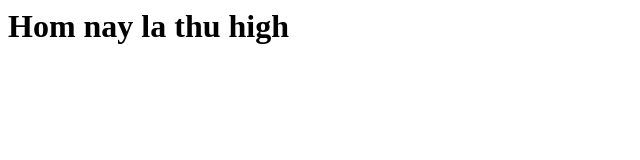
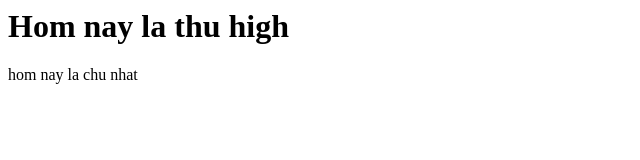
Before and after one commit to Anh2208/New-season1, a plain HTML site: page index.html in a window 1280 px wide. Shown: the whole page, without its empty margins (0-640 px from the left). Drawn offline with Linux system fonts and the light colour scheme.

Commit message:
Update index.html

```diff
--- a/index.html
+++ b/index.html
@@ -1 +1,3 @@
  <h1> Hom nay la thu high </h1>
+
+<p> hom nay la chu nhat <p>
```
